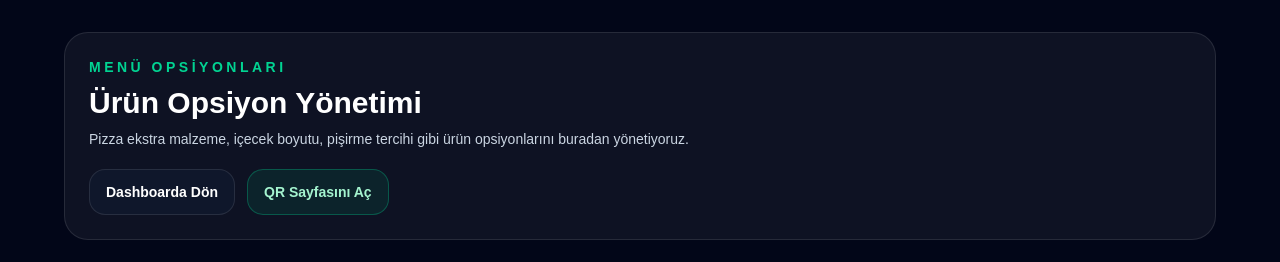
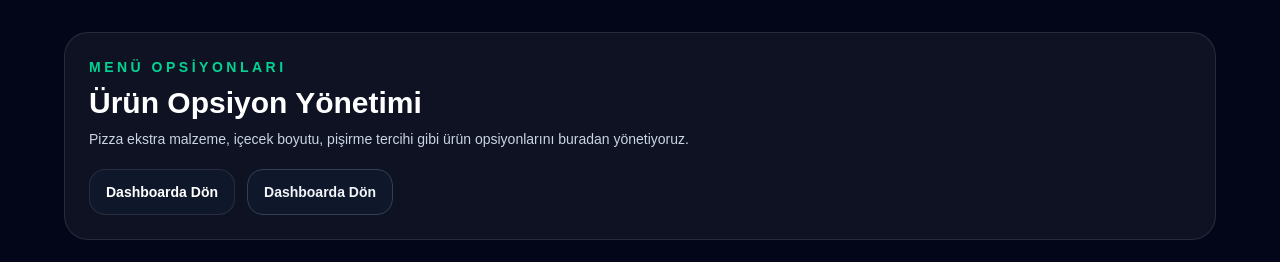
Before and after one commit to gokanq/restoran-saas, a Next.js app in the folder apps/web/: page /dashboard/options in a window 1280 px wide. Shown: the top 262 px of the page. Built offline with nearby package versions, Linux system fonts and the light colour scheme.

Commit message:
Replace option page QR shortcut

```diff
--- a/apps/web/app/dashboard/options/page.tsx
+++ b/apps/web/app/dashboard/options/page.tsx
@@ -288,10 +288,10 @@ export default function DashboardOptionsPage() {
               Dashboarda Dön
             </a>
             <a
-              href="/qr"
-              className="rounded-2xl border border-emerald-400/30 bg-emerald-500/10 px-4 py-3 text-sm font-bold text-emerald-200 hover:bg-emerald-500/20"
+              href="/dashboard"
+              className="rounded-2xl border border-slate-700 bg-slate-900 px-4 py-3 text-sm font-bold text-slate-100 hover:border-emerald-400/50"
             >
-              QR Sayfasını Aç
+              Dashboarda Dön
             </a>
           </div>
         </header>
```
